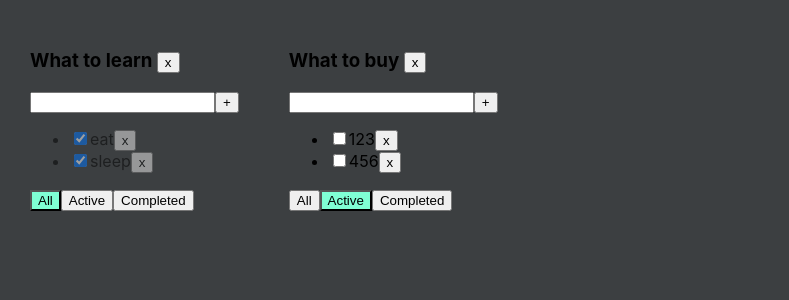
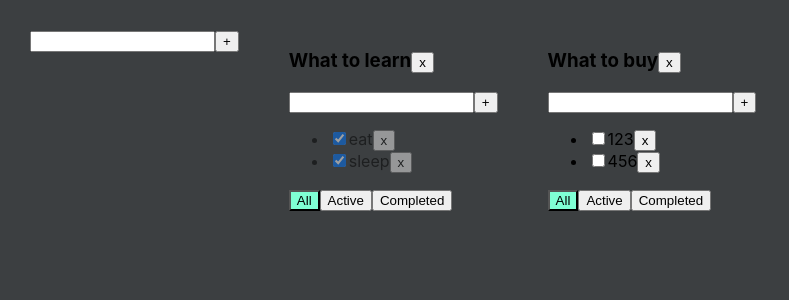
Before and after one commit to AntonChislov/it-incubator-todolist-ts, a React (Create React App) app: page / in a window 1280 px wide. Shown: the top 300 px of the page, without its empty margins (0-789 px from the left). Built offline with nearby package versions, Linux system fonts and the light colour scheme.

Commit message:
lesson 6

```diff
--- /dev/null
+++ b/src/AddItemForm.tsx
@@ -0,0 +1,36 @@
+import React, {ChangeEvent, FC, KeyboardEvent, useState} from "react";
+
+type AddItemProps = {
+    addItem: (taskText: string) => void
+}
+
+export const AddItemForm: FC<AddItemProps> = ({addItem}) => {
+
+    const [taskText, setTaskText] = useState('')
+
+    const [error, setError] = useState<string | null>(null)
+
+    const onChangeInputText = (event: ChangeEvent<HTMLInputElement>) => {
+        setTaskText(event.target.value)
+    }
+
+    const onKeyPressEnter = (event: KeyboardEvent<HTMLInputElement>) => {
+        if (event.code) setError(null)
+        if (event.code === 'Enter') {
+            addItem(taskText)
+            setTaskText('')
+        }
+    }
+
+    const onClickAddTask = () => {
+        addItem(taskText)
+        setTaskText('')
+    }
+
+    return <div>
+        <input className={error ? 'error' : ''} onChange={onChangeInputText} value={taskText}
+               onKeyPress={onKeyPressEnter}/>
+        <button onClick={onClickAddTask}>+</button>
+        {error && <div className={'error-message'}>Field is required</div>}
+    </div>
+}
--- a/src/App.tsx
+++ b/src/App.tsx
@@ -2,6 +2,7 @@ import React, {useState} from 'react';
 import './App.css';
 import {TodoList} from "./TodoList";
 import {v1} from "uuid";
+import {AddItemForm} from "./AddItemForm";
 
 export interface TasksType {
     id: string
@@ -24,7 +25,7 @@ function App() {
 
     const [todolists, setTodolist] = useState<Array<TodolistType>>([
         {id: todolistId1, title: 'What to learn', filter: 'all'},
-        {id: todolistId2, title: 'What to buy', filter: 'active'}
+        {id: todolistId2, title: 'What to buy', filter: 'all'}
     ])
 
     const [tasks, setTasks] = useState({
@@ -37,8 +38,6 @@ function App() {
             {id: v1(), isDone: false, title: '456'},
         ]
     })
-
-    const [error, setError] = useState<string | null>(null)
 
     const removeTodolist = (todolistId: string) => {
         setTodolist(todolists.filter(tl => tl.id !== todolistId))
@@ -56,8 +55,6 @@ function App() {
         if (taskText.trim() !== '') {
             tasks[todolistId] = [{id: v1(), isDone: false, title: taskText}, ...todolist]
             setTasks({...tasks})
-        } else {
-            setError('Field is required')
         }
     }
 
@@ -77,8 +74,32 @@ function App() {
         }
     }
 
+    const addTodolist = (title: string) => {
+        const todolistId = v1()
+        const todolist: TodolistType = {id: todolistId, title: title, filter: 'all'}
+        setTodolist([todolist, ...todolists])
+        setTasks({
+            ...tasks,
+            [todolistId]: []
+        })
+    }
+
+    const changeTask = (title: string, taskId: string, todolistId: string) => {
+        const todolist = tasks[todolistId]
+        const task = todolist.find(t => t.id === taskId)
+        if (task) task.title = title
+        setTasks({...tasks})
+    }
+
+    const changeTodolist = (title: string, todolistId: string) => {
+        const todolist = todolists.find(t => t.id === todolistId)
+        if (todolist) todolist.title = title
+        setTodolist([...todolists])
+    }
+
     return (
         <div className="App">
+            <AddItemForm addItem={addTodolist}/>
             {todolists.map(tl => {
 
                     let tasksForTodoList: Array<TasksType> = tasks[tl.id]
@@ -89,12 +110,14 @@ function App() {
                         tasksForTodoList = tasksForTodoList.filter(item => item.isDone)
                     }
 
-                    return <TodoList filterTasks={tl.filter} error={error} setError={setError}
+                    return <TodoList filterTasks={tl.filter}
                                      checkedHandle={checkedHandle}
+                                     changeTodolist={changeTodolist}
                                      addTask={addTask} tasks={tasksForTodoList} title={tl.title}
                                      deleteTask={deleteTask}
                                      setFilterTasks={setFilterTasks}
                                      id={tl.id}
+                                     changeTask={changeTask}
                                      removeTodolist={removeTodolist}
                                      key={tl.id}/>
                 }
--- /dev/null
+++ b/src/EditableSpan.tsx
@@ -0,0 +1,28 @@
+import React, {ChangeEvent, FC, useState} from "react";
+
+type EditableSpanProps = {
+    title: string
+    callback: (value: string) => void
+}
+
+export const EditableSpan: FC<EditableSpanProps> = ({title, callback}) => {
+
+    const [editMode, setEditMode] = useState(false)
+    const [titleValue, setTitle] = useState(title)
+
+    const onChangeHandler = (e: ChangeEvent<HTMLInputElement>) => {
+        setTitle(e.currentTarget.value)
+    }
+
+    const onBlurHandler = () => {
+        callback(titleValue)
+        setEditMode(false)
+    }
+
+    return <>
+        {editMode
+            ? <input autoFocus onChange={onChangeHandler} value={titleValue} onBlur={onBlurHandler}/>
+            : <span onDoubleClick={() => setEditMode(true)}>{title}</span>
+        }
+    </>
+}
--- a/src/TodoList.tsx
+++ b/src/TodoList.tsx
@@ -1,25 +1,25 @@
 import React, {ChangeEvent, KeyboardEvent, useState} from 'react';
 import './App.css';
 import {FilterValueType, TasksType} from "./App";
+import {AddItemForm} from "./AddItemForm";
+import {EditableSpan} from "./EditableSpan";
 
 interface TodoListPropsType {
     title: string
-    error: string | null
     tasks: Array<TasksType>
     filterTasks: FilterValueType
     deleteTask: (id: string, todolistId: string) => void
     setFilterTasks: (value: FilterValueType, todolistId: string) => void
     addTask: (taskText: string, todolistId: string) => void
     checkedHandle: (taskId: string, value: boolean, todolistId: string) => void
-    setError: (value: string | null) => void
     id: string
     removeTodolist: (todolistId: string) => void
+    changeTask: (taskText: string, taskId: string, todolistId: string) => void
+    changeTodolist: (todolistTitle: string, todolistId: string) => void
 }
 
 export const TodoList: React.FC<TodoListPropsType> = ({
                                                           filterTasks,
-                                                          error,
-                                                          setError,
                                                           checkedHandle,
                                                           removeTodolist,
                                                           addTask,
@@ -27,44 +27,34 @@ export const TodoList: React.FC<TodoListPropsType> = ({
                                                           tasks,
                                                           deleteTask,
                                                           setFilterTasks,
-                                                          id
+                                                          id,
+                                                          changeTask,
+                                                          changeTodolist
                                                       }) => {
-
-    const [taskText, setTaskText] = useState('')
-
-    const onChangeInputText = (event: ChangeEvent<HTMLInputElement>) => {
-        setTaskText(event.target.value)
+    const addTaskCallBack = (taskText: string) => {
+        addTask(taskText, id)
     }
 
-    const onKeyPressEnter = (event: KeyboardEvent<HTMLInputElement>) => {
-        if (event.code) setError(null)
-        if (event.code === 'Enter') {
-            addTask(taskText, id)
-            setTaskText('')
-        }
-    }
-
-    const onClickAddTask = () => {
-        addTask(taskText, id)
-        setTaskText('')
+    const changeTodolistTitle = (todolistTitle: string) => {
+        changeTodolist(todolistTitle, id)
     }
 
     return (
         <div>
-            <h3>{title} <button onClick={() => removeTodolist(id)}>x</button></h3>
-            <div>
-                <input className={error ? 'error' : ''} onChange={onChangeInputText} value={taskText}
-                       onKeyPress={onKeyPressEnter}/>
-                <button onClick={onClickAddTask}>+</button>
-                {error && <div className={'error-message'}>Field is required</div>}
-            </div>
+            <h3><EditableSpan title={title} callback={changeTodolistTitle}/><button onClick={() => removeTodolist(id)}>x</button></h3>
+            <AddItemForm addItem={addTaskCallBack}/>
             <ul>
-                {tasks.map((el, index) => <li className={el.isDone ? 'is-done' : ''} key={el.id}>
-                    <input onChange={(e) => checkedHandle(el.id, e.currentTarget.checked, id)} type="checkbox"
-                           checked={el.isDone}/>
-                    <span>{el.title}</span>
-                    <button onClick={() => deleteTask(el.id, id)}>x</button>
-                </li>)}
+                {tasks.map((el, index) => {
+                    const changeTaskTitle = (taskTitle: string) => {
+                        changeTask(taskTitle, el.id, id)
+                    }
+                    return <li className={el.isDone ? 'is-done' : ''} key={el.id}>
+                        <input onChange={(e) => checkedHandle(el.id, e.currentTarget.checked, id)} type="checkbox"
+                               checked={el.isDone}/>
+                        <EditableSpan callback={changeTaskTitle} title={el.title}/>
+                        <button onClick={() => deleteTask(el.id, id)}>x</button>
+                    </li>
+                })}
             </ul>
             <div>
                 <button className={filterTasks === 'all' ? 'active-filter' : ''}
```
